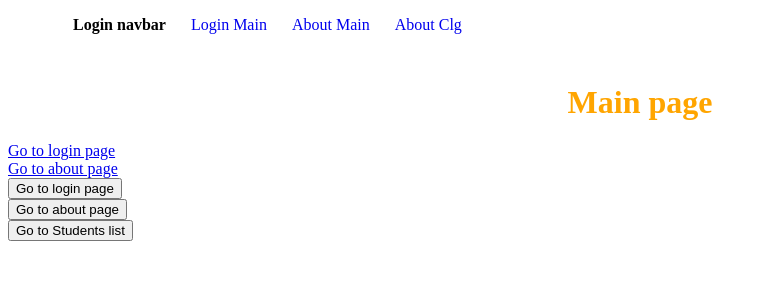
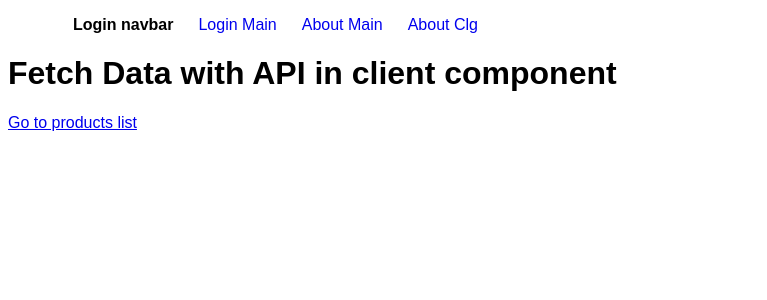
Before and after one commit to vjymisal0/nextjs_things, a Next.js app: page / in a window 1280 px wide. Shown: the top 300 px of the page, without its empty margins (0-767 px from the left). Built offline with nearby package versions, Linux system fonts and the light colour scheme.

Commit message:
error code

```diff
--- a/src/app/layout.js
+++ b/src/app/layout.js
@@ -8,8 +8,7 @@ export default function RootLayout({ children }) {
   return (
     <html lang="en">
       <body>
-        {
-          pathName !== "/login" ?
+
         <ul className="login-menu">
           <li>
             <h4>Login navbar</h4>
@@ -24,8 +23,7 @@ export default function RootLayout({ children }) {
             <Link href="/about/aboutclg">About Clg</Link>
           </li>
         </ul>
-            : null
-        }
+
         {children}
       </body>
     </html>
--- a/src/app/login.css
+++ b/src/app/login.css
@@ -1,3 +1,7 @@
+* {
+    font-family: 'Product Sans', sans-serif;
+}
+
 .login-menu {
     display: flex;
 }
--- a/src/app/page.js
+++ b/src/app/page.js
@@ -12,21 +12,8 @@ const NewComp = () => {
 
   return (
     <div>
-      <h1 className='heading'>Main page</h1>
-      <div>
-        <Link href="/login">Go to login page</Link>
-      </div>
-      <div>
-        <Link href="/about">Go to about page</Link>
-      </div>
-      <div>
-        <button onClick={() => navigateTo('login')}>Go to login page</button>
-      </div>
-      <div>
-        <button onClick={() => navigateTo('about')}>Go to about page</button>
-        <br/>
-        <button onClick={() => navigateTo('studentlist')}>Go to Students list</button>
-      </div>
+      <h1>Fetch Data with API in client component</h1>
+      <Link href="/productlist">Go to products list</Link>
     </div>
   );
 }
```
Also changed, not shown: src/app/productlist/page.js (added, +29 -0 lines), src/middleware.js (deleted, +0 -11 lines). Lines whose indentation alone changed are shown as unchanged.
